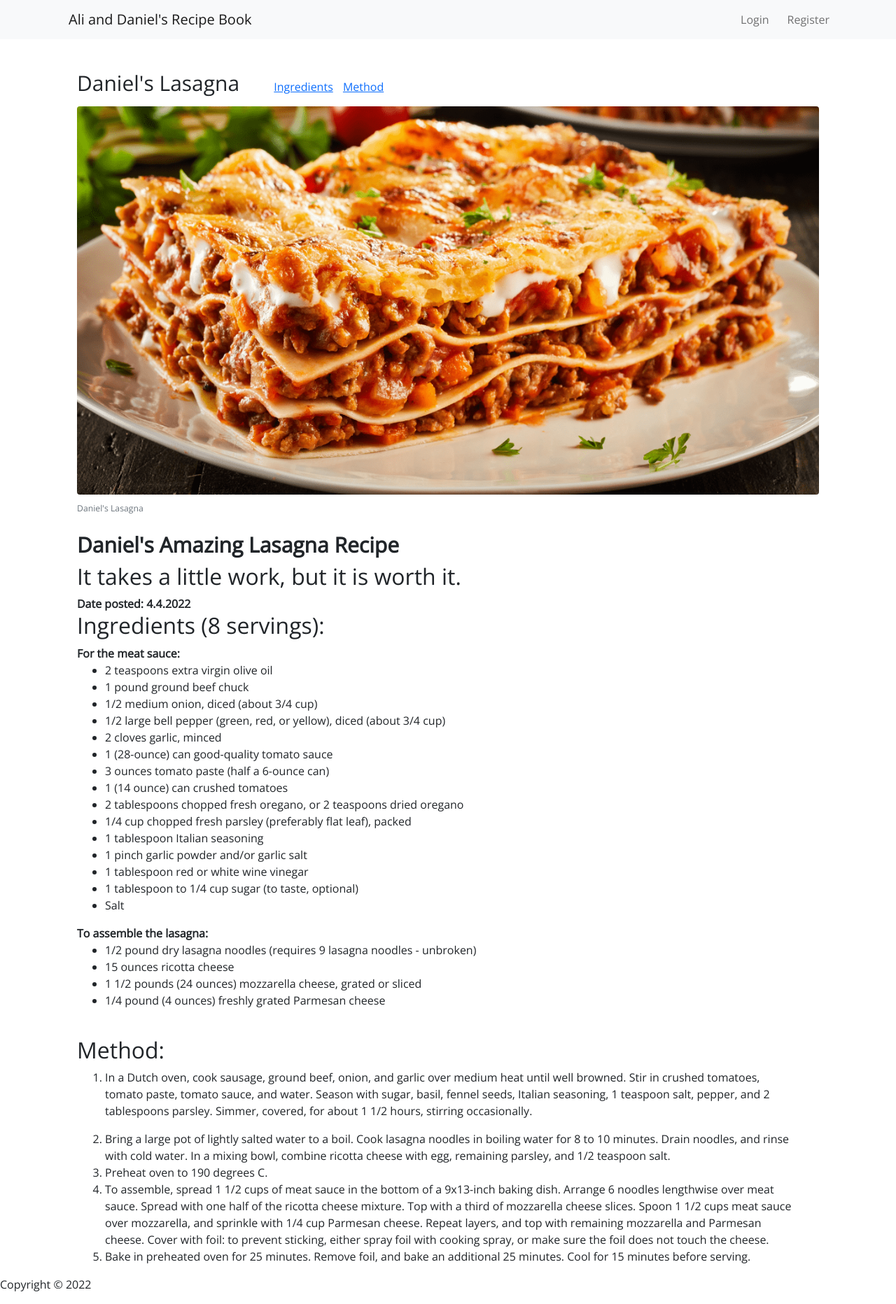
After one commit to Daniel-Himself/WebDev_Course_Project, a PHP site: page /recipes/lasagna.html in a window 1280 px wide. The commit adds this page. Shown: the whole page at 70% size. Run offline with PHP 8.4, Linux system fonts and the light colour scheme.

```diff
--- a/css/style.css
+++ b/css/style.css
@@ -10,6 +10,7 @@ body{
     text-align: left;
     background-color: #f5f8fa;
 }
+
 
 footer{
     margin: 0;
--- a/landing_page.html
+++ b/landing_page.html
@@ -6,7 +6,6 @@
 <!doctype html>
 <html lang="en">
 <head>
-    <!-- yayyy im learning -->
     <!-- Required meta tags -->
     <meta charset="utf-8">
     <meta name="viewport" content="width=device-width, initial-scale=1, shrink-to-fit=no">
--- /dev/null
+++ b/recipes/lasagna.html
@@ -0,0 +1,171 @@
+<!DOCTYPE html>
+<html lang="en">
+<head>
+  <!-- Required meta tags -->
+  <meta charset="utf-8">
+  <meta name="viewport" content="width=device-width, initial-scale=1">
+
+  <!-- Fonts -->
+  <link rel="dns-prefetch" href="https://fonts.gstatic.com">
+  <link href="https://fonts.googleapis.com/css?family=Raleway:300,400,600" rel="stylesheet" type="text/css">
+  <link href="https://fonts.googleapis.com/css2?family=Open+Sans:wght@300;400&display=swap" rel="stylesheet" type="text/css">
+
+  <!-- Bootstrap CSS -->
+  <link rel="stylesheet" href="https://cdn.jsdelivr.net/npm/bootstrap@5.0.2/dist/css/bootstrap.rtl.min.css"
+        integrity="sha384-gXt9imSW0VcJVHezoNQsP+TNrjYXoGcrqBZJpry9zJt8PCQjobwmhMGaDHTASo9N" crossorigin="anonymous">
+
+  <!--    local css stylesheet-->
+  <link rel="stylesheet" href="recipe_css.css">
+
+  <!-- jQuery -->
+  <script src="https://ajax.googleapis.com/ajax/libs/jquery/3.6.0/jquery.min.js"></script>
+
+  <!-- local JS file -->
+  <script src="/scripts.js"></script>
+
+  <!-- Favicon -->
+  <link rel="shortcut icon" href="/images/favicon.ico" type="image/x-icon">
+  <link rel="icon" href="/images/favicon.ico" type="image/x-icon">
+
+  <title>Lasagna</title>
+</head>
+
+<body>
+<header>
+  <nav class="navbar  navbar-expand-sm navbar-light navbar-laravel fixed-top bg-light text-dark ">
+    <div class="container">
+      <a class="navbar-brand" href="#">Ali and Daniel's Recipe Book</a>
+
+      <!--Code for hamburger menu that auto hides the navigation bar items on small screens-->
+      <!--        <button class="navbar-toggler" type="button" data-toggle="collapse" data-target="#navbarSupportedContent" aria-controls="navbarSupportedContent" aria-expanded="false" aria-label="Toggle navigation">-->
+      <!--            <span class="navbar-toggler-icon"></span>-->
+      <!--        </button>-->
+
+      <!--        <div class="collapse navbar-collapse" id="navbarSupportedContent">-->
+      <ul class="navbar-nav ml-auto">
+        <li class="nav-item">
+          <a class="nav-link" href="/landing_page.html">Login</a>
+        </li>
+        <li class="nav-item">
+          <a class="nav-link" href="/registration_page.html">Register</a>
+        </li>
+      </ul>
+    </div>
+  </nav>
+  <!--    Add breaks so the header won't overlap the main content-->
+  <br><br><br><br>
+  <div class="wrapper">
+    <div id="site-name">Daniel's Lasagna</div>
+    <nav>
+      <ul>
+        <li>
+          <a href="#mitzrahim">Ingredients</a>
+        </li>
+        <li>
+          <a href="#ofen-ahana">Method</a>
+        </li>
+      </ul>
+    </nav>
+  </div>
+</header>
+<main>
+  <article class="wrapper">
+    <article>
+
+      <header>
+
+        <figure class="figure">
+          <img src="/images/lasagna.png" class="figure-img img-fluid rounded" alt="pizza"/>
+          <figcaption class="figure-caption text-right">
+            <small>Daniel's Lasagna</small>
+          </figcaption>
+        </figure>
+        <br><br>
+        <h1>Daniel's Amazing Lasagna Recipe</h1>
+        <h2>It takes a little work, but it is worth it.</h2>
+        <strong>Date posted: <time date="2022-04-04" pubdate>4.4.2022</time></strong>
+
+      </header>
+      <section id="mitzrahim">
+
+        <header>
+
+          <h2>Ingredients (8 servings):</h2>
+        </header>
+        <strong>For the meat sauce:</strong>
+        <ul>
+          <li>2 teaspoons extra virgin olive oil </li>
+          <li>1 pound ground beef chuck</li>
+          <li>1/2 medium onion, diced (about 3/4 cup)</li>
+          <li>1/2 large bell pepper (green, red, or yellow), diced (about 3/4 cup)</li>
+          <li>2 cloves garlic, minced</li>
+          <li>1 (28-ounce) can good-quality tomato sauce</li>
+          <li>3 ounces tomato paste (half a 6-ounce can)</li>
+          <li>1 (14 ounce) can crushed tomatoes</li>
+          <li>2 tablespoons chopped fresh oregano, or 2 teaspoons dried oregano</li>
+          <li>1/4 cup chopped fresh parsley (preferably flat leaf), packed</li>
+          <li>1 tablespoon Italian seasoning</li>
+          <li>1 pinch garlic powder and/or garlic salt</li>
+          <li>1 tablespoon red or white wine vinegar</li>
+          <li>1 tablespoon to 1/4 cup sugar (to taste, optional)</li>
+          <li>Salt</li>
+
+
+        </ul>
+        <strong>To assemble the lasagna:</strong>
+        <ul>
+          <li>1/2 pound dry lasagna noodles (requires 9 lasagna noodles - unbroken)</li>
+          <li>15 ounces ricotta cheese</li>
+          <li>1 1/2 pounds (24 ounces) mozzarella cheese, grated or sliced</li>
+          <li>1/4 pound (4 ounces) freshly grated Parmesan cheese</li>
+        </ul>
+      </section>
+      <section id="ofen-ahana">
+        <br>
+        <header>
+          <h2>Method:</h2>
+        </header>
+        <ol>
+          <li>
+            <p>In a Dutch oven, cook sausage, ground beef,
+              onion, and garlic over medium heat until well browned.
+              Stir in crushed tomatoes, tomato paste, tomato sauce, and water.
+              Season with sugar, basil, fennel seeds, Italian seasoning, 1 teaspoon salt,
+              pepper, and 2 tablespoons parsley. Simmer, covered, for about 1 1/2 hours, stirring occasionally.
+            </p>
+          </li>
+          <li>
+            Bring a large pot of lightly salted water to a boil.
+            Cook lasagna noodles in boiling water for 8 to 10 minutes.
+            Drain noodles, and rinse with cold water. In a mixing bowl, combine ricotta
+            cheese with egg, remaining parsley, and 1/2 teaspoon salt.
+          </li>
+          <li>
+            Preheat oven to 190 degrees C.
+          </li>
+          <li>
+            To assemble, spread 1 1/2 cups of meat sauce in the bottom of a
+            9x13-inch baking dish. Arrange 6 noodles lengthwise over meat sauce.
+            Spread with one half of the ricotta cheese mixture. Top with a third
+            of mozzarella cheese slices. Spoon 1 1/2 cups meat sauce over mozzarella,
+            and sprinkle with 1/4 cup Parmesan cheese. Repeat layers, and top with
+            remaining mozzarella and Parmesan cheese. Cover with foil: to prevent
+            sticking, either spray foil with cooking spray, or make sure the foil does not touch the cheese.
+          </li>
+          <li>
+            Bake in preheated oven for 25 minutes.
+            Remove foil, and bake an additional 25 minutes.
+            Cool for 15 minutes before serving.
+          </li>
+        </ol>
+      </section>
+    </article>
+  </article>
+</main>
+
+<footer>
+  <p>Copyright &copy; 2022</p>
+</footer>
+</body>
+
+</html>
--- /dev/null
+++ b/recipes/recipe_css.css
@@ -0,0 +1,34 @@
+body,
+html {
+    font-family: 'Open Sans', sans-serif;
+    scroll-behavior: smooth;
+}
+
+article h1 {
+    font-size: 30px;
+    font-weight: bold;
+
+}
+
+#site-name {
+    font-size: 30px;
+}
+
+#site-name,
+nav {
+    display: inline-block;
+}
+
+.wrapper {
+    max-width: 1060px;
+    margin: 0 auto;
+}
+
+nav li {
+    list-style: none;
+    margin: 0 5px;
+    display: inline-block;
+}
+figure{
+    margin: 0;
+}
```
Also changed, not shown: recipes_page.html (+112 -3 lines), scripts.js (added, +17 -0 lines), images/lasagna.png (added), 1 other file.
